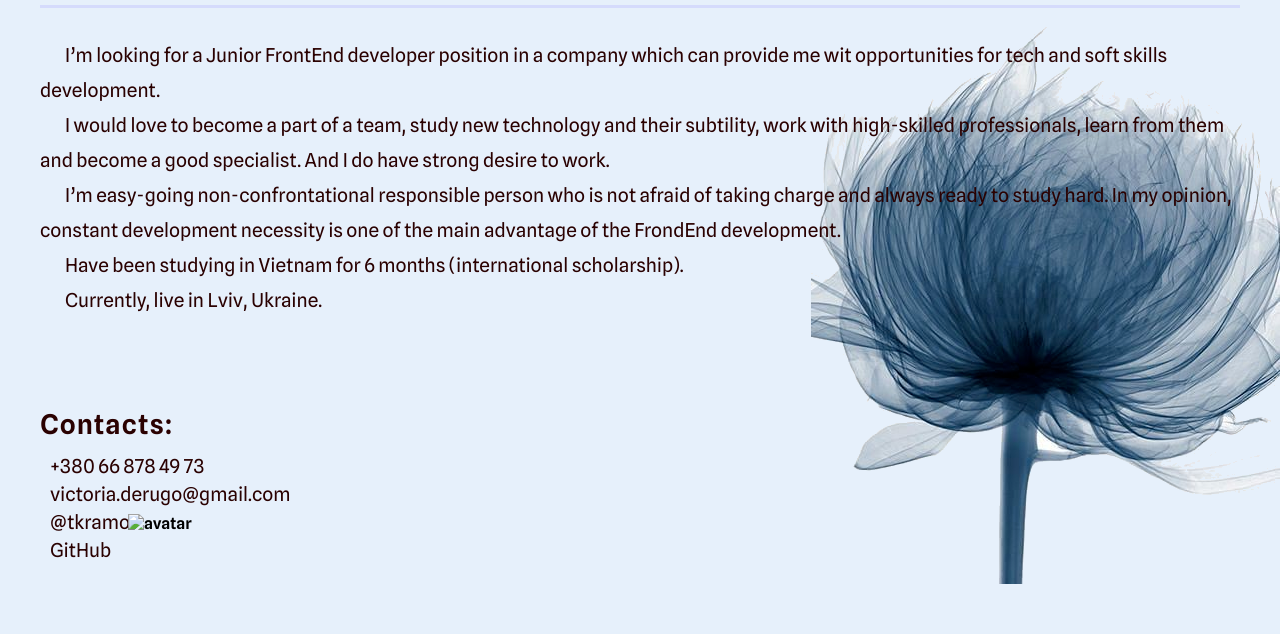
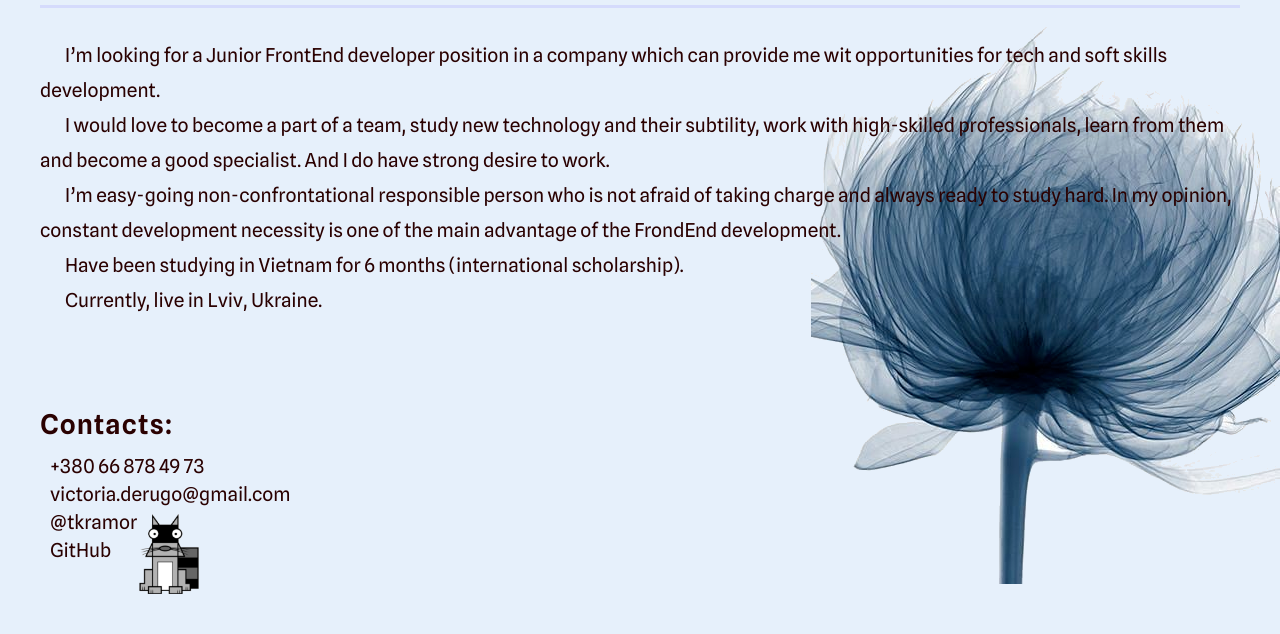
Before and after one commit to victoriaDe/rsschool-cv, a plain HTML site: page index.html in a window 1280 px wide. Shown: the part 166-800 px from the top of the page. Drawn offline with Linux system fonts and the light colour scheme.

Commit message:
fix: avatar name

```diff
--- a/index.html
+++ b/index.html
@@ -11,7 +11,7 @@
 <body>
 <div class="wrapper">
     <header class="header">
-        <img class="avatar" src="assets/img/racc.png" alt="avatar">
+        <img class="avatar" src="assets/img/f91a213c7d425a9490c1.png" alt="avatar">
         <nav class="header-nav">
             <ul class="header-nav-list">
                 <li class="header-nav-links"><a href="#about" class="header-nav-link">About</a></li>
```
